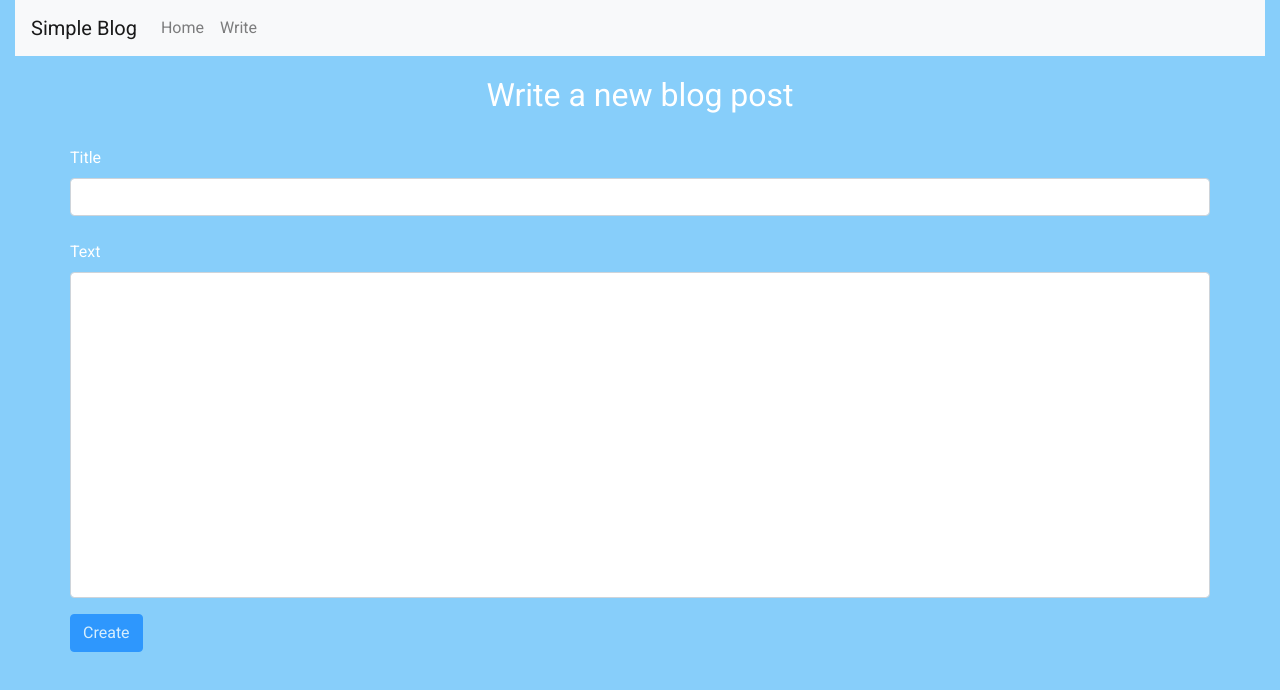
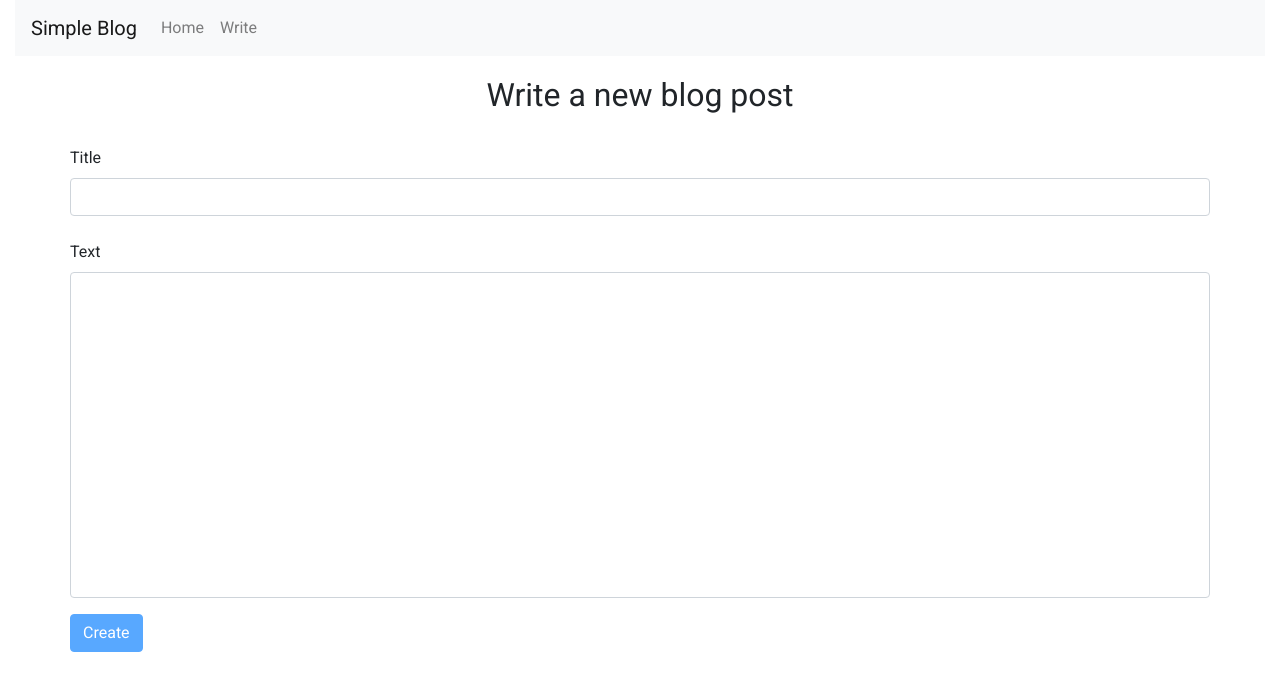
Before and after one commit to musk-coding/blog, an Angular app in the folder public/: page /write in a window 1280 px wide. Shown: the top 690 px of the page. Built offline with nearby package versions, Linux system fonts and the light colour scheme.

Commit message:
Changing style again

```diff
--- a/public/src/app/write/write.component.css
+++ b/public/src/app/write/write.component.css
@@ -5,7 +5,3 @@ textarea {
 h2 {
     text-align: center;
 }
-
-* {
-    color: white;
-}
--- a/public/src/styles.css
+++ b/public/src/styles.css
@@ -3,7 +3,6 @@
 
 body {
     font-family: 'Roboto', sans-serif;
-    background-color: lightskyblue;
 }
 
 .navbar {
```
